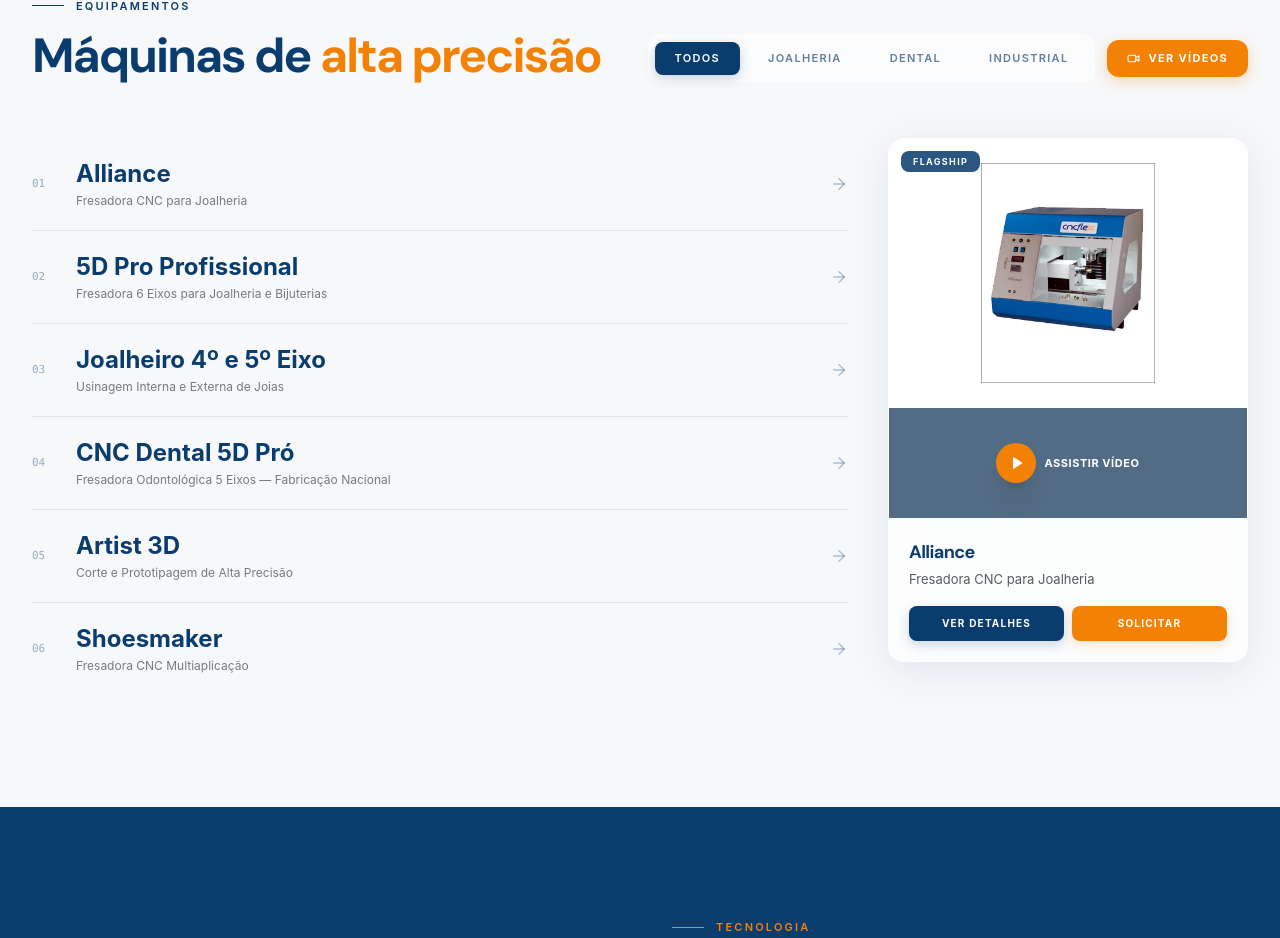
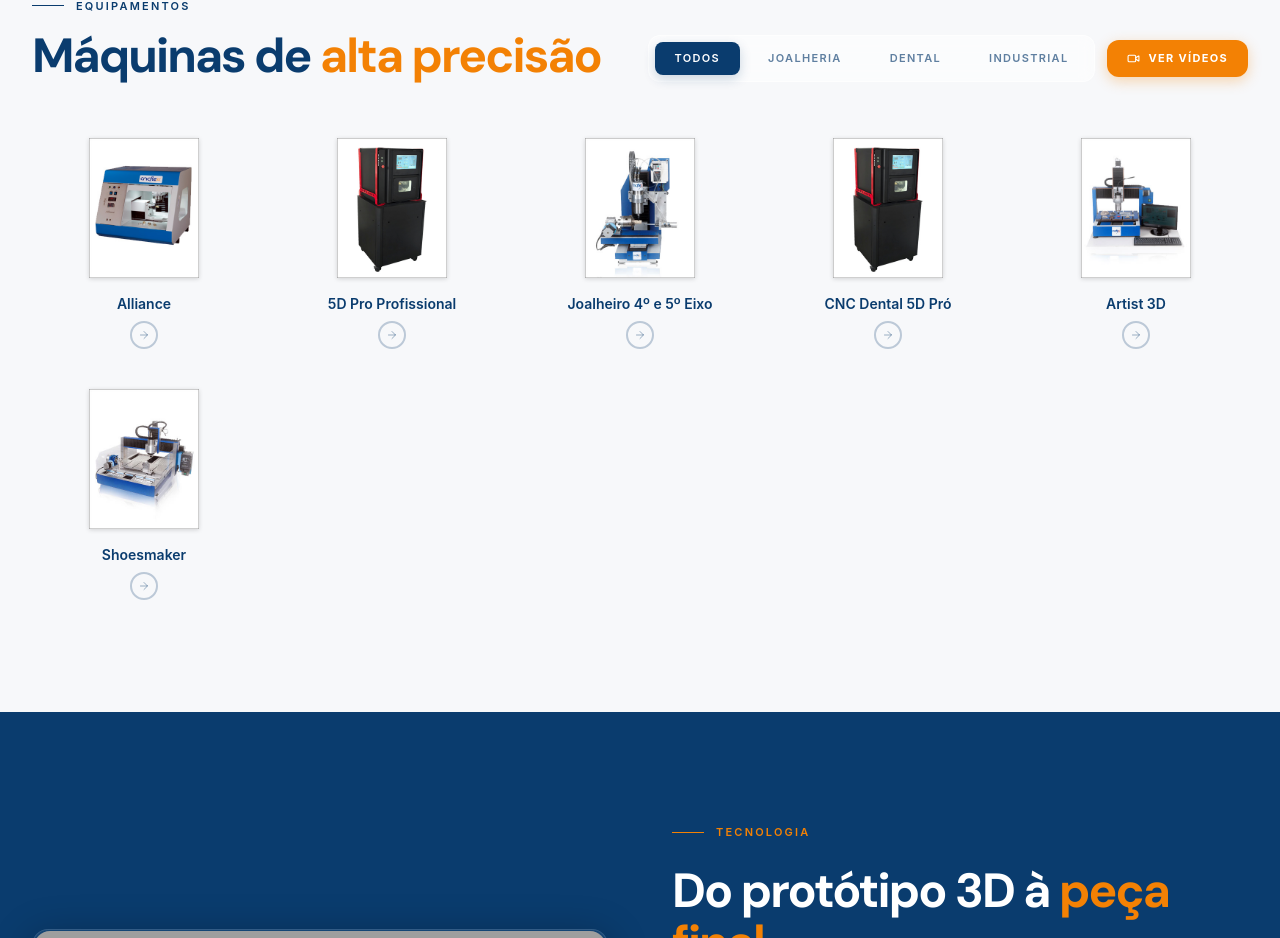
Before and after one commit to Jonathas1234/cnc-flex, a React app: page / in a window 1280 px wide. Shown: the part 1795-2733 px from the top of the page. Built offline with nearby package versions, Linux system fonts and the light colour scheme; grey boxes are pictures that could not be loaded; the HTML template or start-up script is replaced by a standard one.

Commit message:
Equipamentos: layout ícones estilo Mazak com hover pull-in
Grid limpo de ícones PNG por máquina, sem card box. Hover: escala
a imagem para cima (pull-in), nome muda para laranja, seta acende.

Co-Authored-By: Claude Sonnet 4.6 <noreply@anthropic.com>

```diff
--- a/src/app/components/Equipamentos.tsx
+++ b/src/app/components/Equipamentos.tsx
@@ -1,12 +1,11 @@
 import { useState } from "react";
 import { ProductModal } from "./ProductModal";
-import { motion, AnimatePresence } from "motion/react";
-import { ArrowRight, Play, Video } from "lucide-react";
+import { motion } from "motion/react";
+import { ArrowRight, Video } from "lucide-react";
 
 export function Equipamentos() {
   const [filter, setFilter] = useState("Todos");
   const [selected, setSelected] = useState<any>(null);
-  const [hovered, setHovered] = useState<any>(null);
   const filters = ["Todos","Joalheria","Dental","Industrial"];
   const produtos = [
     {name:"Alliance",description:"Fresadora CNC para Joalheria",image:"/alliance.jpg",badge:"FLAGSHIP",badgeColor:"#0A3C6E",category:"Joalheria",ytId:"cnc1YNbOMjM",
@@ -36,7 +35,6 @@ export function Equipamentos() {
   ];
 
   const list = filter==="Todos"?produtos:produtos.filter(p=>p.category===filter);
-  const preview = hovered ?? list[0];
 
   return (
     <section className="py-28 bg-[#f7f8fa] overflow-hidden" id="produtos">
@@ -76,108 +74,36 @@ export function Equipamentos() {
           </motion.div>
         </div>
 
-        {/* Main content: filelist + preview */}
-        <div className="grid lg:grid-cols-[1fr_360px] gap-10 items-start">
-
-          {/* Product filelist */}
-          <div className="divide-y divide-[#0A3C6E]/10">
+        {/* Icon grid — estilo Mazak */}
+        <div className="grid grid-cols-2 sm:grid-cols-3 lg:grid-cols-4 xl:grid-cols-5 gap-x-6 gap-y-10">
           {list.map((p, i) => (
             <motion.div
               key={p.name + filter}
-                initial={{opacity:0,x:-16}} whileInView={{opacity:1,x:0}} viewport={{once:true}}
+              initial={{opacity:0,y:20}} whileInView={{opacity:1,y:0}} viewport={{once:true}}
               transition={{duration:0.4, delay:i*0.05}}
-                className="group flex items-center justify-between py-5 cursor-pointer"
-                onMouseEnter={()=>setHovered(p)}
-                onMouseLeave={()=>setHovered(null)}
+              className="group flex flex-col items-center text-center cursor-pointer"
               onClick={()=>setSelected(p)}>
-                <div className="flex items-center gap-5">
-                  <span className="text-[11px] font-mono font-medium text-[#0A3C6E]/40 w-6 shrink-0 group-hover:text-[#F38104]/60 transition-colors duration-300">
-                    {String(i+1).padStart(2,"0")}
-                  </span>
-                  <div className="flex flex-col gap-0.5">
-                    <span className="text-xl sm:text-2xl font-bold text-[#0A3C6E] group-hover:text-[#F38104] transition-colors duration-300 translate-x-0 group-hover:translate-x-2 inline-block transition-transform">
+
+              {/* Machine image — clean PNG, pull-in on hover */}
+              <div className="w-full flex items-end justify-center mb-4" style={{height:"140px"}}>
+                <img
+                  src={p.image}
+                  alt={p.name}
+                  className="max-h-full w-auto object-contain transition-transform duration-500 group-hover:scale-110 group-hover:-translate-y-2 drop-shadow-sm group-hover:drop-shadow-md"
+                  loading="lazy"/>
+              </div>
+
+              {/* Name */}
+              <p className="text-[14px] font-semibold text-[#0A3C6E] group-hover:text-[#F38104] transition-colors duration-300 leading-snug mb-2 px-1">
                 {p.name}
-                    </span>
-                    <span className="text-[12px] text-[#0f1419]/55 group-hover:text-[#0f1419]/75 transition-colors duration-300">
-                      {p.description}
-                    </span>
-                  </div>
-                </div>
-                <div className="flex items-center gap-3 shrink-0 ml-4">
-                  {(p as any).ytId && (
-                    <span className="hidden sm:flex items-center gap-1.5 px-2.5 py-1 text-[9px] font-bold tracking-[0.1em] uppercase text-[#F38104] border border-[#F38104]/30 rounded-full opacity-0 group-hover:opacity-100 transition-opacity duration-300">
-                      <Play size={7} className="fill-[#F38104]"/>Vídeo
-                    </span>
-                  )}
-                  <ArrowRight
-                    size={18}
-                    className="text-[#0A3C6E]/30 group-hover:text-[#F38104] group-hover:translate-x-1 transition-all duration-300"/>
+              </p>
+
+              {/* Arrow circle */}
+              <div className="w-7 h-7 rounded-full border-2 border-[#0A3C6E]/25 group-hover:border-[#F38104] flex items-center justify-center transition-colors duration-300">
+                <ArrowRight size={12} className="text-[#0A3C6E]/40 group-hover:text-[#F38104] transition-colors duration-300"/>
               </div>
             </motion.div>
           ))}
-          </div>
-
-          {/* Preview panel — desktop only */}
-          <div className="hidden lg:block sticky top-24">
-            <AnimatePresence mode="wait">
-              <motion.div
-                key={preview?.name}
-                initial={{opacity:0,y:8}} animate={{opacity:1,y:0}} exit={{opacity:0,y:-8}}
-                transition={{duration:0.25}}
-                className="bg-white/65 backdrop-blur-xl border border-white/70 rounded-2xl overflow-hidden shadow-[0_8px_40px_rgba(10,60,110,0.1)]">
-
-                {/* Image */}
-                <div className="relative bg-white/40 p-6 aspect-[4/3] flex items-center justify-center">
-                  <img
-                    src={preview?.image}
-                    alt={preview?.name}
-                    className="w-full h-full object-contain"
-                    loading="lazy"/>
-                  {preview?.badge && (
-                    <div className="absolute top-3 left-3 px-3 py-1 text-[9px] font-bold tracking-[0.15em] uppercase text-white rounded-lg"
-                      style={{background:`${preview.badgeColor}dd`}}>
-                      {preview.badge}
-                    </div>
-                  )}
-                </div>
-
-                {/* Video thumbnail (if available) */}
-                {(preview as any)?.ytId && (
-                  <a href="#videos"
-                    className="block relative overflow-hidden cursor-pointer group/vid border-t border-white/60">
-                    <img
-                      src={`https://img.youtube.com/vi/${(preview as any).ytId}/mqdefault.jpg`}
-                      alt="Vídeo"
-                      className="w-full h-[110px] object-cover group-hover/vid:scale-105 transition-transform duration-500"/>
-                    <div className="absolute inset-0 bg-[#0A3C6E]/50 flex items-center justify-center gap-2 group-hover/vid:bg-[#0A3C6E]/40 transition-colors">
-                      <div className="w-10 h-10 rounded-full bg-[#F38104] flex items-center justify-center shadow-xl group-hover/vid:scale-110 transition-transform">
-                        <Play size={14} className="text-white ml-0.5 fill-white"/>
-                      </div>
-                      <span className="text-white text-[11px] font-bold tracking-wider uppercase">Assistir vídeo</span>
-                    </div>
-                  </a>
-                )}
-
-                {/* Info */}
-                <div className="p-5">
-                  <h3 className="text-lg font-bold text-[#0A3C6E] mb-1">{preview?.name}</h3>
-                  <p className="text-[13px] text-[#0f1419]/70 mb-4">{preview?.description}</p>
-                  <div className="flex gap-2">
-                    <button
-                      onClick={()=>setSelected(preview)}
-                      className="flex-1 py-2.5 text-[10px] font-bold tracking-[0.12em] uppercase bg-[#0A3C6E] text-white rounded-lg hover:brightness-110 active:brightness-90 transition-all shadow-[0_4px_12px_rgba(10,60,110,0.2)]">
-                      Ver Detalhes
-                    </button>
-                    <a href={`https://wa.me/5511938023558?text=${encodeURIComponent(`Olá! Gostaria de um orçamento para a máquina ${preview?.name}`)}`}
-                      target="_blank" rel="noopener noreferrer"
-                      className="flex-1 py-2.5 text-[10px] font-bold tracking-[0.12em] uppercase text-center bg-[#F38104] text-white rounded-lg hover:brightness-110 active:brightness-90 transition-all shadow-[0_4px_12px_rgba(243,129,4,0.2)]">
-                      Solicitar
-                    </a>
-                  </div>
-                </div>
-              </motion.div>
-            </AnimatePresence>
-          </div>
         </div>
       </div>
 
```
Lines whose indentation alone changed are shown as unchanged.
